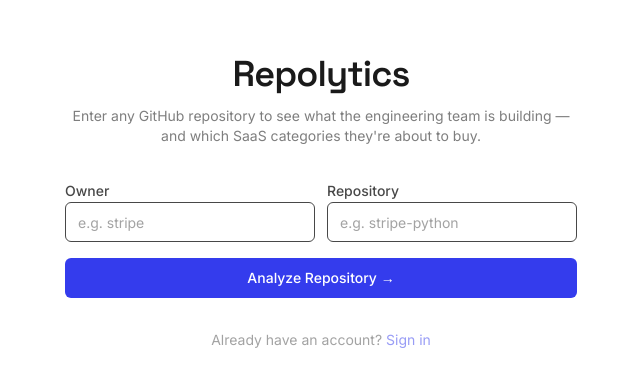
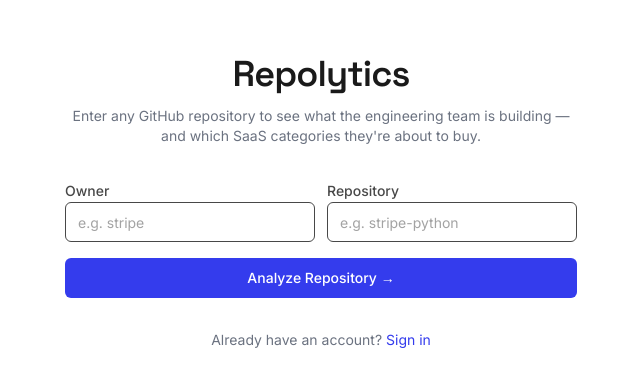
Before and after one commit to dfrho/github-saas-lead-intelligence, a Next.js app in the folder web/: page / in a window 1280 px wide. Shown: the part 198-584 px from the top of the page, without its empty margins (319-959 px from the left). Built offline with nearby package versions, Linux system fonts and the light colour scheme; no server answers.

Commit message:
Fix landing page body text contrast in light mode
Replace opacity-based muted colors with --text-muted var (#6b7280)
on the subtitle and sign-in prompt for readable contrast on white.

Co-Authored-By: Claude Sonnet 4.6 <noreply@anthropic.com>

```diff
--- a/web/app/page.tsx
+++ b/web/app/page.tsx
@@ -51,7 +51,7 @@ export default function LandingPage() {
           >
             Repolytics
           </h1>
-          <p className="mt-3 text-sm" style={{ color: "#484848", opacity: 0.7 }}>
+          <p className="mt-3 text-sm" style={{ color: "var(--text-muted)" }}>
             Enter any GitHub repository to see what the engineering team is building —
             and which SaaS categories they&apos;re about to buy.
           </p>
@@ -102,7 +102,7 @@ export default function LandingPage() {
           </div>
         )}
 
-        <p className="text-sm" style={{ color: "#484848", opacity: 0.5 }}>
+        <p className="text-sm" style={{ color: "var(--text-muted)" }}>
           Already have an account?{" "}
           <a href="/login" className="hover:underline" style={{ color: "#343ced" }}>Sign in</a>
         </p>
```
